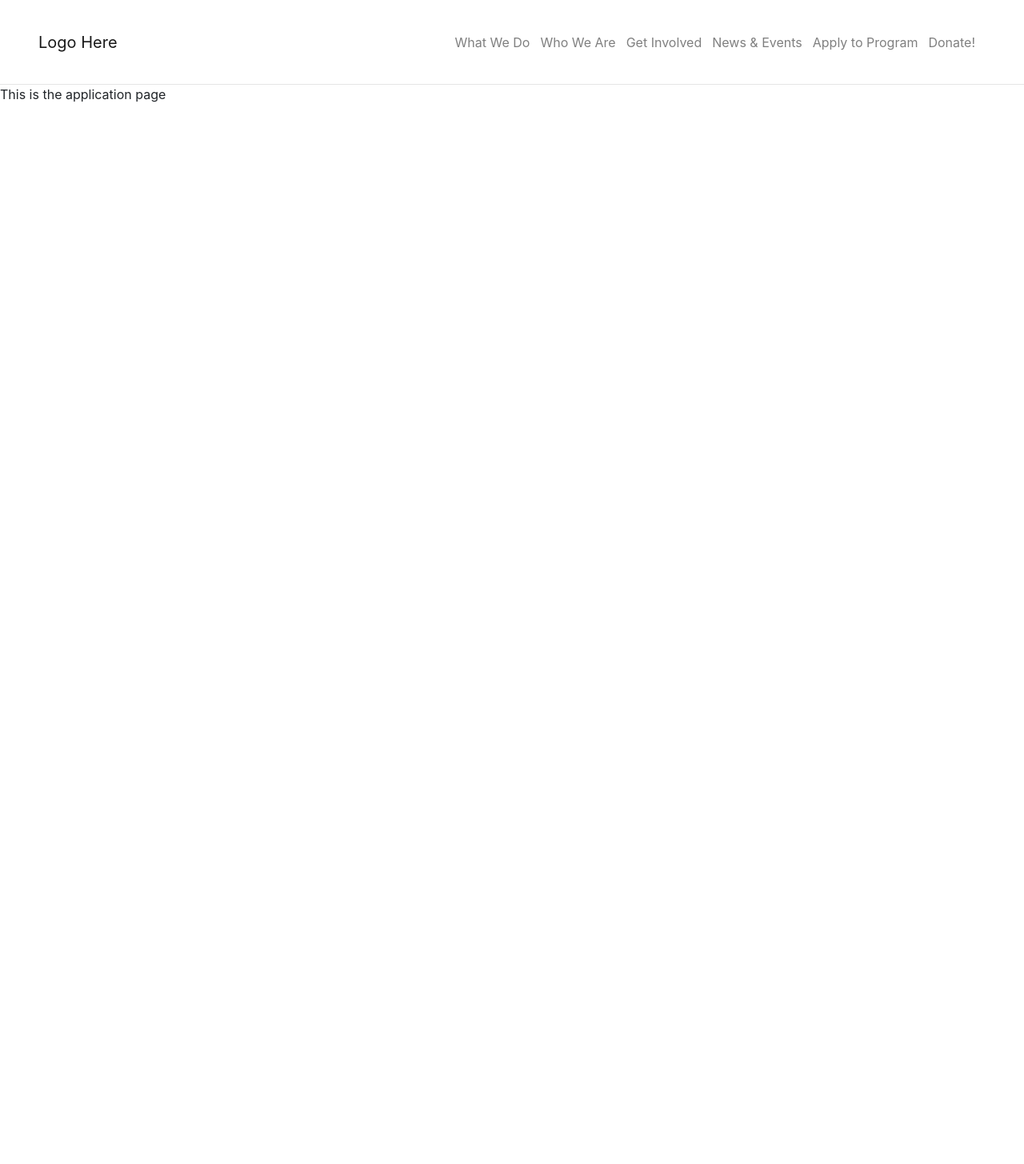
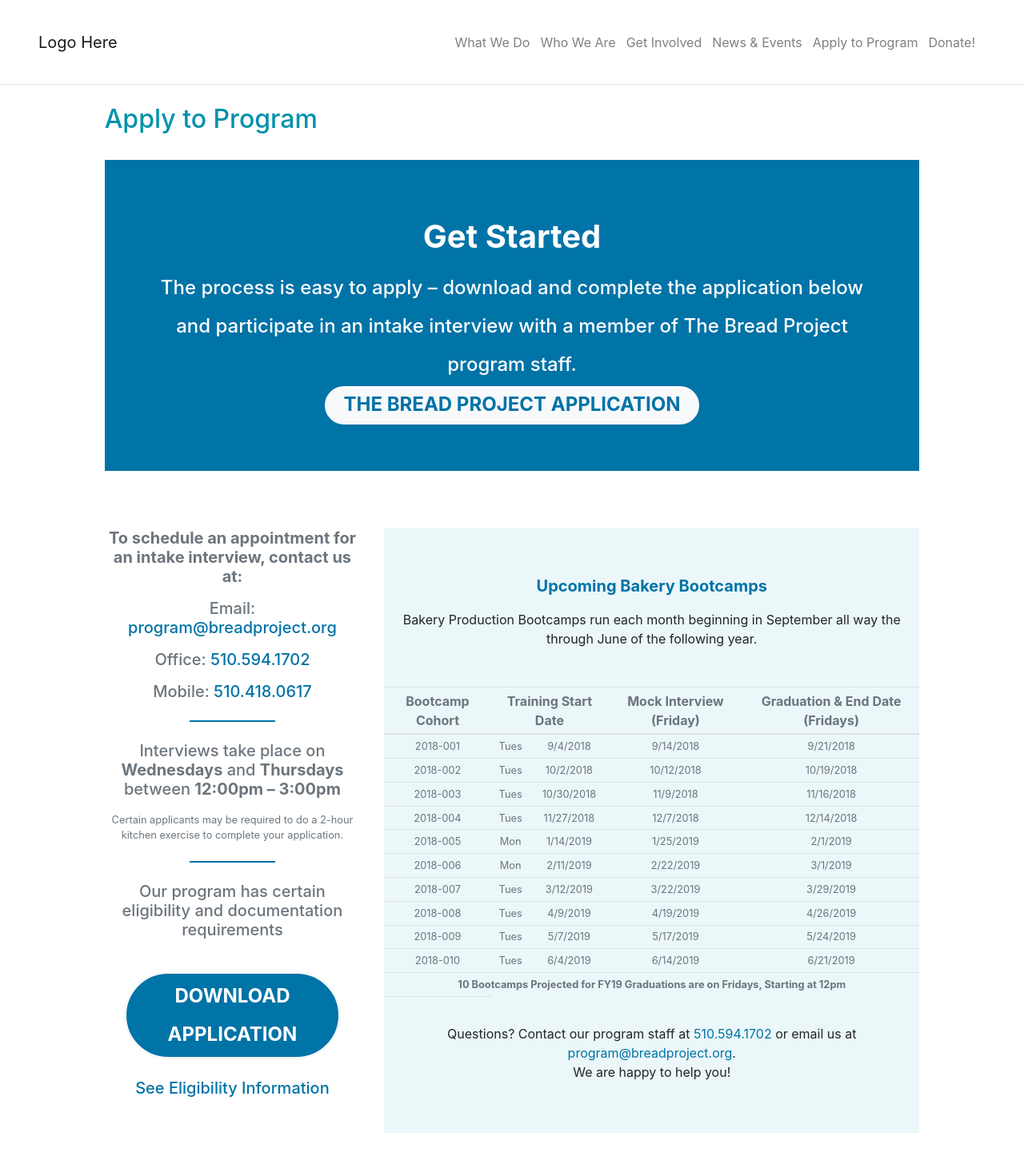
Before and after one commit to rollba14/clone_bread_project, a React (Create React App) app: page /clone_bread_project/application in a window 1280 px wide. Shown: the top 1456 px of the page at 80% size. Before the commit the page ends 800 px from the top, so only its background shows below. Built offline with nearby package versions, Linux system fonts and the light colour scheme.

Commit message:
added application page

```diff
--- a/src/App.css
+++ b/src/App.css
@@ -251,3 +251,9 @@ a:visited, a:hover, a:active {
 .news p + div :first-child {
   padding: 2em 0;
 }
+
+/* Application Page */
+.application p + div :first-child {
+  padding: 2.3em 0;
+  line-height: 2em;
+}
--- a/src/components/application.js
+++ b/src/components/application.js
@@ -1,9 +1,53 @@
 import React from 'react'
+import Bootcamp_Schedule from './bootcamp_schedule_table'
 
 const Application = () => {
   return(
     <div className='application'>
-      This is the application page
+      <div className="container-fluid p-0 m-0 text-center">
+        <div className="row">
+
+          <div className="col-12 pt-4 pb-3">
+            <div className="col-md-10 px-5 px-md-4 mx-auto">
+              <p className="text-left h2 light_darker_text pb-4">
+                Apply to Program
+              </p>
+
+              <div className="mild_blue_bg text-white px-5">
+                <p className="h4">
+                  <span className="h1 font-weight-bold">Get Started</span><br/>
+                  The process is easy to apply – download and complete the application below and participate in an intake interview with a member of The Bread Project program staff.<br/>
+                  <a href="https://breadproject.org/wp-content/uploads/2019/02/FY-19-Application-FINAL.pdf" className="btn light-bg rounded-pill px-4 py-0 text-uppercase"><span className="h4 mild_blue_text font-weight-bold">The Bread Project Application</span></a>
+                </p>
+              </div>
+            </div>
+          </div>
+
+          <div className="bootcamps col-12 py-5">
+            <div className="col-md-10 px-5 px-md-4 mx-auto">
+              <div className="row">
+                <div className="col-lg-4 col-12 mx-auto text-muted h5">
+                  <p className="font-weight-bold">To schedule an appointment for an intake interview, contact us at:</p>
+                  <p>Email: <a href="#" className="mild_blue_text">program@breadproject.org</a></p>
+                  <p>Office: <a href="#" className="mild_blue_text">510.594.1702</a></p>
+                  <p>Mobile: <a href="#" className="mild_blue_text">510.418.0617</a></p>
+                  <div className="mild_blue_border col-4 mx-auto text-white m-4"> </div>
+                  <p>Interviews take place on <span className="font-weight-bold">Wednesdays</span> and <span className="font-weight-bold">Thursdays</span> between <span className="font-weight-bold">12:00pm – 3:00pm</span></p>
+                  <p className="font-weight-lighter h6"><small>Certain applicants may be required to do a 2-hour kitchen exercise to complete your application.</small></p>
+                  <div className="mild_blue_border col-4 mx-auto text-white m-4"> </div>
+                  <p>Our program has certain eligibility and documentation requirements</p>
+                  <div><a className="btn mild_blue_bg rounded-pill px-4 py-1 m-4"><span className="h4 font-weight-bold text-white">DOWNLOAD APPLICATION</span></a></div>
+                  <a href="#" className="mild_blue_text">See Eligibility Information</a>
+                </div>
+                <div className="col-lg-8 col-12 mx-auto">
+                  <Bootcamp_Schedule/>
+                </div>
+              </div>
+            </div>
+          </div>
+
+        </div>
+      </div>
     </div>
   )
 }
```
